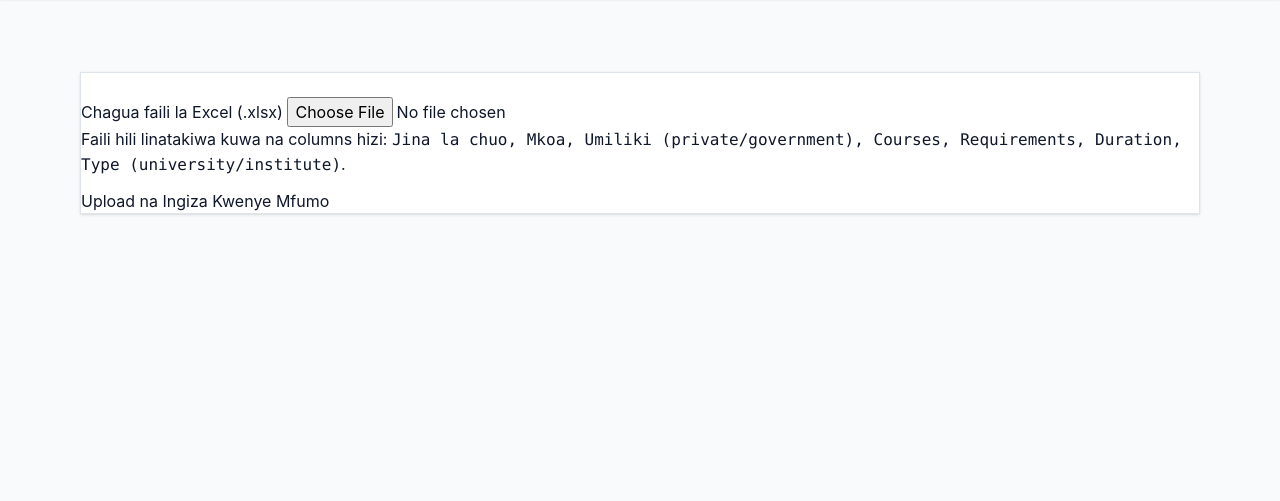
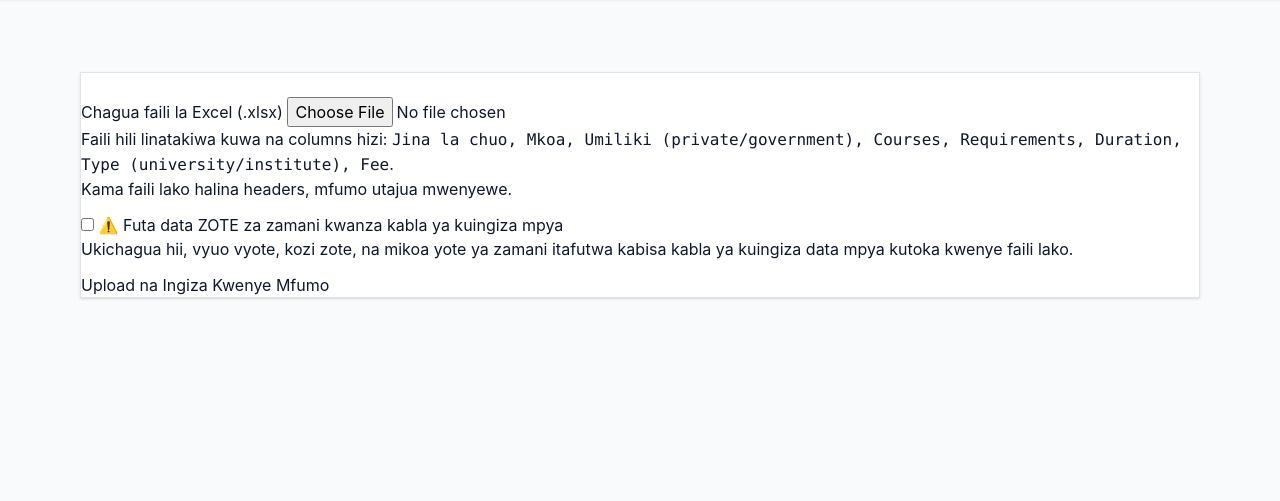
Before and after one commit to Nyisulya/vyuo, a Django app: page /upload-excel/ in a window 1280 px wide. Shown: the part 97-598 px from the top of the page. Run offline with Django 5.2, Linux system fonts and the light colour scheme; the visitor is signed in with stand-in values (Sample User, id 1); some libraries are stand-ins or nearby versions.

Commit message:
Add wipe option to upload page - futa data za zamani kabla ya kuingiza mpya

```diff
--- a/universitysite/templates/universitysite/upload_excel.html
+++ b/universitysite/templates/universitysite/upload_excel.html
@@ -16,6 +16,9 @@
                             <ul>
                                 <li><strong>Kozi/Vyuo vilivyoingizwa au ku-update-iwa:</strong> {{ imported_count }}</li>
                                 <li><strong>Mistari iliyoachwa (skipped):</strong> {{ skipped_count }}</li>
+                                {% if wiped %}
+                                <li><strong>Data za zamani zimefutwa kwanza</strong> ✅</li>
+                                {% endif %}
                             </ul>
                             <p>Unaweza kurudi kwenye <a href="{% url 'universitysite:home' %}">ukurasa wa mwanzo</a> au kupakia faili jingine.</p>
                         </div>
@@ -35,7 +38,17 @@
                             <input class="form-control" type="file" id="excel_file" name="excel_file" accept=".xlsx, .xls" required>
                             <div class="form-text">
                                 Faili hili linatakiwa kuwa na columns hizi:
-                                <code>Jina la chuo, Mkoa, Umiliki (private/government), Courses, Requirements, Duration, Type (university/institute)</code>.
+                                <code>Jina la chuo, Mkoa, Umiliki (private/government), Courses, Requirements, Duration, Type (university/institute), Fee</code>.
+                                <br>Kama faili lako halina headers, mfumo utajua mwenyewe.
+                            </div>
+                        </div>
+                        <div class="mb-3 form-check">
+                            <input type="checkbox" class="form-check-input" id="wipe_first" name="wipe_first" value="1">
+                            <label class="form-check-label text-danger fw-bold" for="wipe_first">
+                                ⚠️ Futa data ZOTE za zamani kwanza kabla ya kuingiza mpya
+                            </label>
+                            <div class="form-text text-danger">
+                                Ukichagua hii, vyuo vyote, kozi zote, na mikoa yote ya zamani itafutwa kabisa kabla ya kuingiza data mpya kutoka kwenye faili lako.
                             </div>
                         </div>
                         <button type="submit" class="btn btn-primary w-100">
--- a/universitysite/views.py
+++ b/universitysite/views.py
@@ -196,6 +196,16 @@ def upload_excel(request):
         excel_file = request.FILES['excel_file']
 
         try:
+            # Angalia kama mtumiaji anataka kufuta data za zamani
+            wipe_first = request.POST.get('wipe_first') == '1'
+
+            if wipe_first:
+                UniversityCourse.objects.all().delete()
+                Course.objects.all().delete()
+                University.objects.all().delete()
+                Region.objects.all().delete()
+                context['wiped'] = True
+
             # Jaribu kusoma na headers kwanza
             df = pd.read_excel(excel_file, engine='calamine')
 
```
